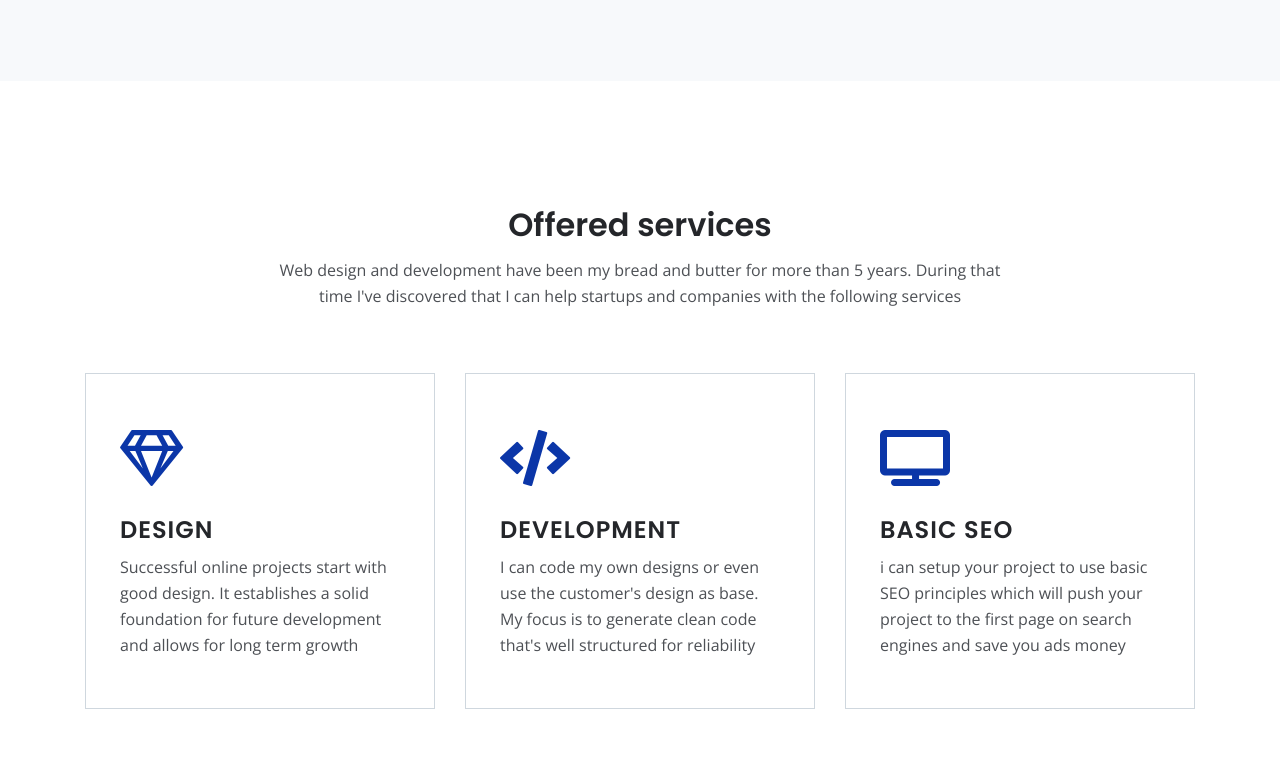
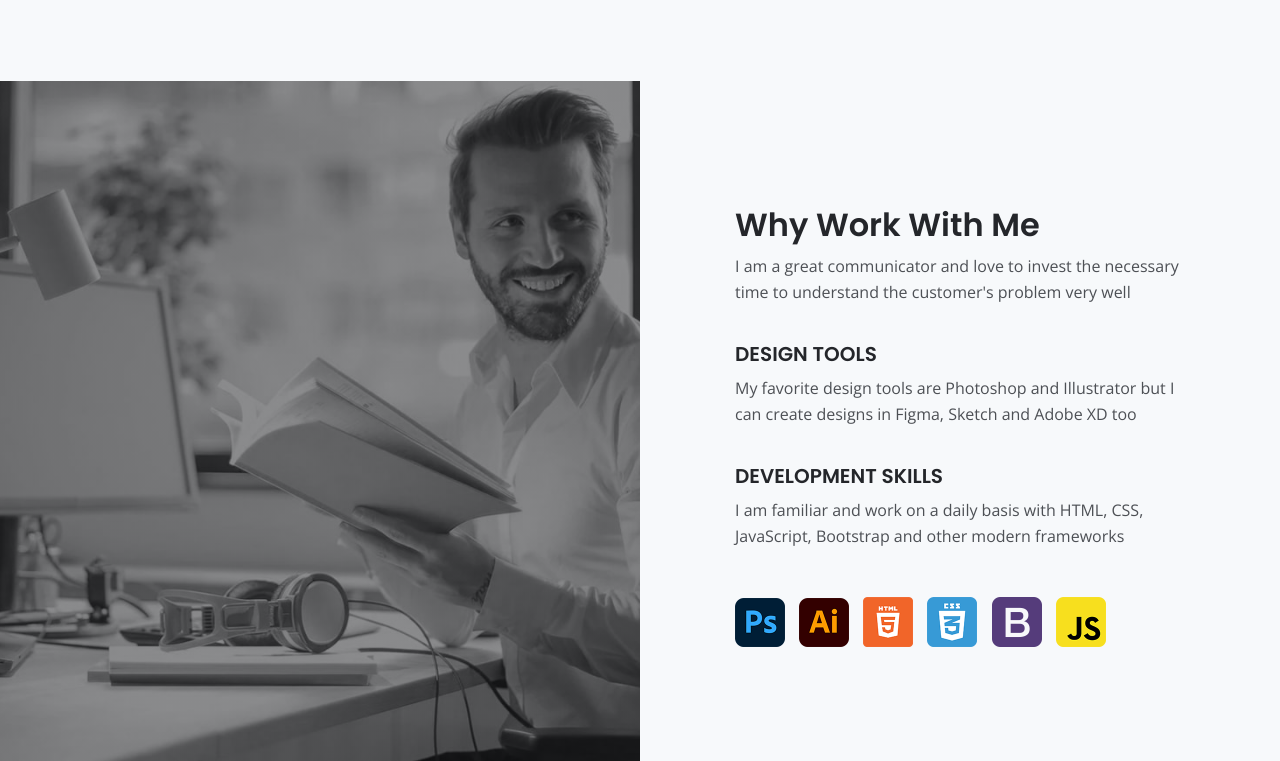
Before and after one commit to Sahilar4455/Portfolio-2, a plain HTML site: page index.html in a window 1280 px wide. Shown: the part 1277-2038 px from the top of the page. Drawn offline with nearby package versions, Linux system fonts and the light colour scheme.

Commit message:
Update index.html

```diff
--- a/index.html
+++ b/index.html
@@ -122,41 +122,6 @@
     <!-- end of about -->
 
 
-    <!-- Services -->
-    <div id="services" class="basic-2">
-        <div class="container">
-            <div class="row">
-                <div class="col-lg-12">
-                    <h2 class="h2-heading">Offered services</h2>
-                    <p class="p-heading">Web design and development have been my bread and butter for more than 5 years. During that time I've discovered that I can help startups and companies with the following services</p>
-                </div> <!-- end of col -->
-            </div> <!-- end of row -->
-            <div class="row">
-                <div class="col-lg-4">
-                    <div class="text-box">
-                        <i class="far fa-gem"></i>
-                        <h4>DESIGN</h4>
-                        <p>Successful online projects start with good design. It establishes a solid foundation for future development and allows for long term growth</p>
-                    </div> <!-- end of text-box -->
-                </div> <!-- end of col -->
-                <div class="col-lg-4">
-                    <div class="text-box">
-                        <i class="fas fa-code"></i>
-                        <h4>DEVELOPMENT</h4>
-                        <p>I can code my own designs or even use the customer's design as base. My focus is to generate clean code that's well structured for reliability</p>
-                    </div> <!-- end of text-box -->
-                </div> <!-- end of col -->
-                <div class="col-lg-4">
-                    <div class="text-box">
-                        <i class="fas fa-tv"></i>
-                        <h4>BASIC SEO</h4>
-                        <p>i can setup your project to use basic SEO principles which will push your project to the first page on search engines and save you ads money</p>
-                    </div> <!-- end of text-box -->
-                </div> <!-- end of col -->
-            </div> <!-- end of row -->
-        </div> <!-- end of container -->
-    </div> <!-- end of basic-2 -->
-    <!-- end of services -->
 
 
     <!-- Details -->
```
